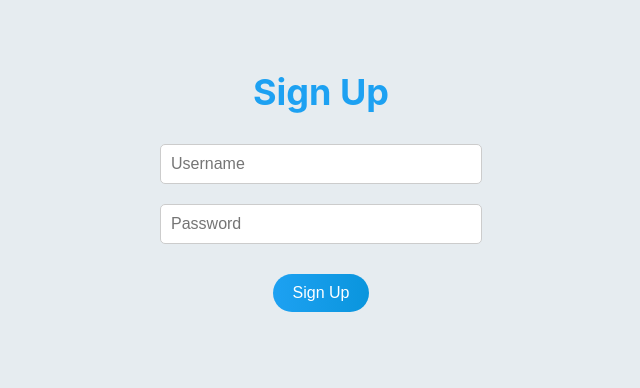
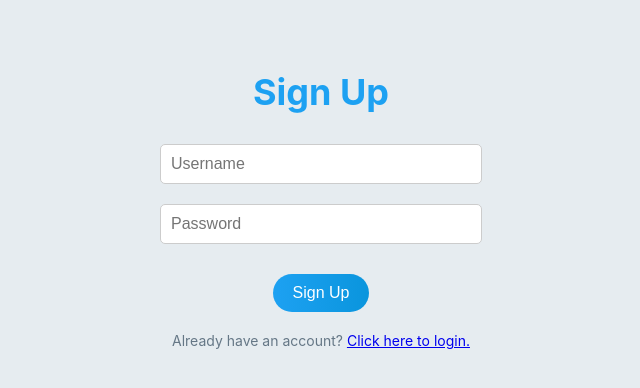
Before and after one commit to yeonholee50/LeetCodeTwitter, a React (Create React App) app in the folder design-twitter/: page /signup in a window 1280 px wide. Shown: the top 388 px of the page, without its empty margins (319-959 px from the left). Built offline with nearby package versions, Linux system fonts and the light colour scheme.

Commit message:
fully supports heapq mode

```diff
--- a/design-twitter/src/components/Signup.js
+++ b/design-twitter/src/components/Signup.js
@@ -4,6 +4,7 @@ import "./styles/Signup.css";
 import "./styles/Profile.css";
 import { Link, useNavigate } from "react-router-dom";
 
+const global_link = "https://design-twitter.onrender.com/";
 
 const Signup = () => {
   const [username, setUsername] = useState("");
@@ -11,10 +12,13 @@ const Signup = () => {
   const [message, setMessage] = useState("");
   const navigate = useNavigate();
 
+
+
   const handleSignup = async () => {
     try {
-      const response = await axios.post('https://design-twitter.onrender.com/signup', { username, password });
+      const response = await axios.post(`${global_link}signup`, { username, password });
       setMessage(response.data.message);
+
 
     } catch (error) {
       console.error("Error during signup:", error); // Add this line for debugging
@@ -41,6 +45,12 @@ const Signup = () => {
       <br />
       <button onClick={handleSignup}>Sign Up</button>
       <p className="message">{message}</p>
+      <p>
+        Already have an account?{" "}
+        <Link to="/login" className="login-link">
+          Click here to login.
+        </Link>
+      </p>
     </div>
   );
 };
```
Also changed, not shown: 1 other file (tests, documents, lock files or other folders).
